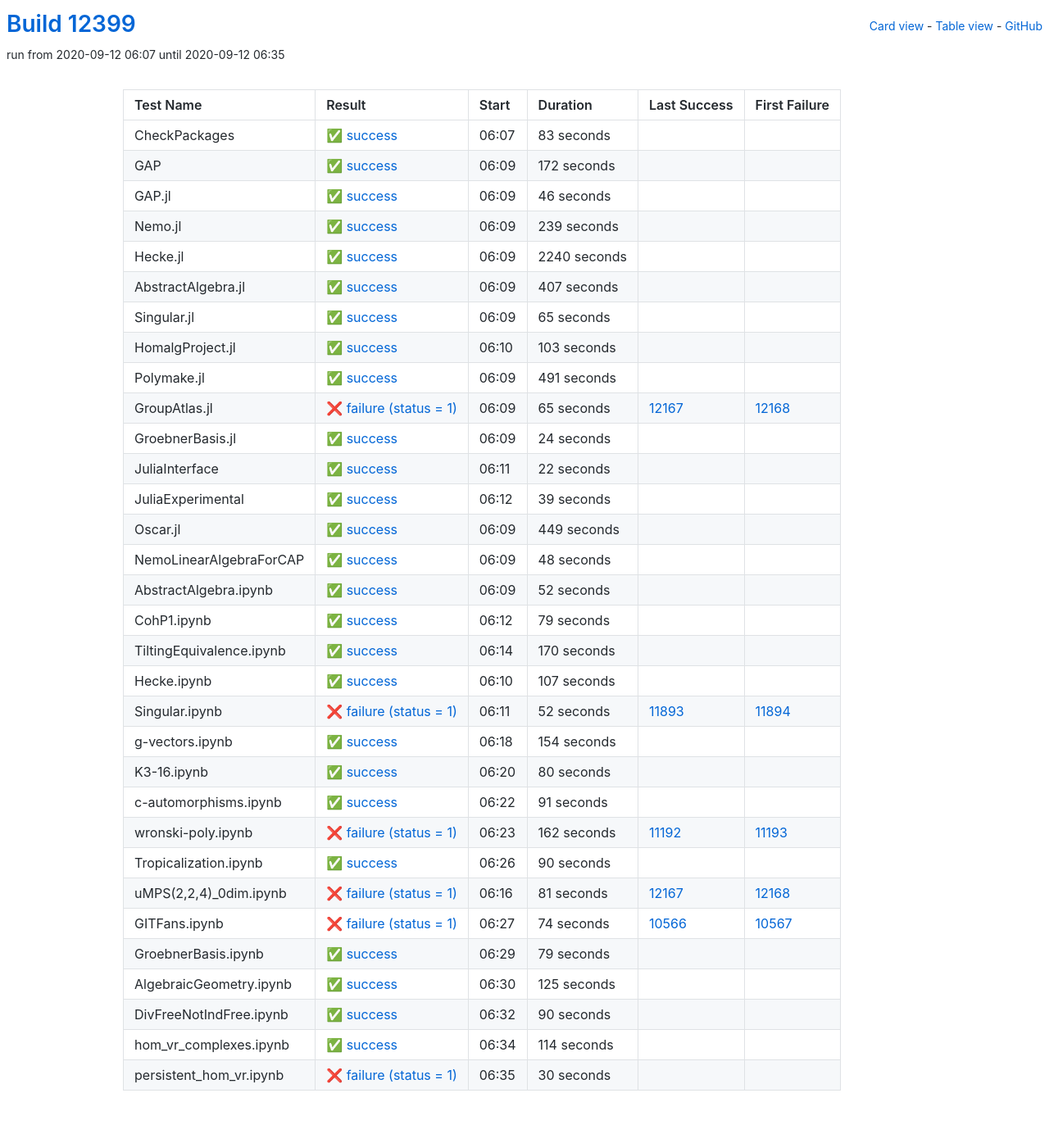
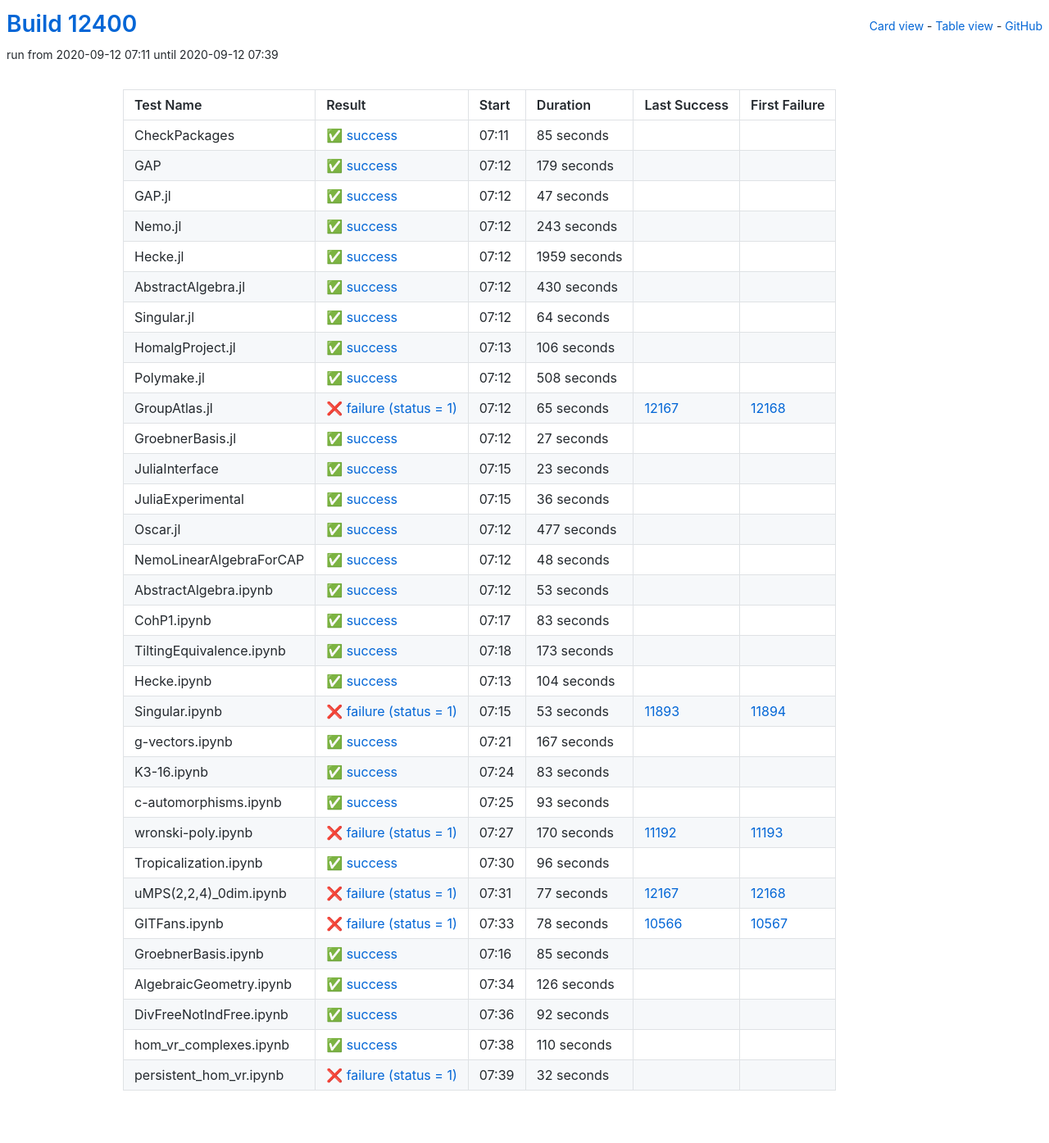
Before and after one commit to oscar-system/oscar-ci-status, a Jekyll site: the page built from table.html, in a window 1280 px wide. Shown: the whole page at 82% size. Built offline with Jekyll 4.4.1, drawn with Linux system fonts in a browser that asks for light colours.

Commit message:
Build #12400

```diff
--- a/_data/ci.yml
+++ b/_data/ci.yml
@@ -1,6 +1,6 @@
 ---
-build: 12399
-build_url: https://oscarci.mathematik.uni-kl.de/job/oscar/12399/
+build: 12400
+build_url: https://oscarci.mathematik.uni-kl.de/job/oscar/12400/
 job: oscar
 organization: oscar-system
 repo: oscar-ci-status
@@ -8,116 +8,116 @@ repourl: https://github.com/oscar-system/oscar-ci-status
 tests:
 - name: CheckPackages
   id: checkpackages
-  log: https://oscarci.mathematik.uni-kl.de/job/oscar/12399/artifact/logs/build-12399/CheckPackages.log
-  start: 2020-09-12 06:07
+  log: https://oscarci.mathematik.uni-kl.de/job/oscar/12400/artifact/logs/build-12400/CheckPackages.log
+  start: 2020-09-12 07:11
   success: true
   exitcode: 0
   status: success
-  duration: 83
+  duration: 85
   last_success: false
   last_success_url:
   first_failure: false
   first_failure_url:
 - name: GAP
   id: gap
-  log: https://oscarci.mathematik.uni-kl.de/job/oscar/12399/artifact/logs/build-12399/GAP.log
-  start: 2020-09-12 06:09
+  log: https://oscarci.mathematik.uni-kl.de/job/oscar/12400/artifact/logs/build-12400/GAP.log
+  start: 2020-09-12 07:12
   success: true
   exitcode: 0
   status: success
-  duration: 172
+  duration: 179
   last_success: false
   last_success_url:
   first_failure: false
   first_failure_url:
 - name: GAP.jl
   id: gap-jl
-  log: https://oscarci.mathematik.uni-kl.de/job/oscar/12399/artifact/logs/build-12399/GAP.jl.log
-  start: 2020-09-12 06:09
+  log: https://oscarci.mathematik.uni-kl.de/job/oscar/12400/artifact/logs/build-12400/GAP.jl.log
+  start: 2020-09-12 07:12
   success: true
   exitcode: 0
   status: success
-  duration: 46
+  duration: 47
   last_success: false
   last_success_url:
   first_failure: false
   first_failure_url:
 - name: Nemo.jl
   id: nemo-jl
-  log: https://oscarci.mathematik.uni-kl.de/job/oscar/12399/artifact/logs/build-12399/Nemo.jl.log
-  start: 2020-09-12 06:09
+  log: https://oscarci.mathematik.uni-kl.de/job/oscar/12400/artifact/logs/build-12400/Nemo.jl.log
+  start: 2020-09-12 07:12
   success: true
   exitcode: 0
   status: success
-  duration: 239
+  duration: 243
   last_success: false
   last_success_url:
   first_failure: false
   first_failure_url:
 - name: Hecke.jl
   id: hecke-jl
-  log: https://oscarci.mathematik.uni-kl.de/job/oscar/12399/artifact/logs/build-12399/Hecke.jl.log
-  start: 2020-09-12 06:09
+  log: https://oscarci.mathematik.uni-kl.de/job/oscar/12400/artifact/logs/build-12400/Hecke.jl.log
+  start: 2020-09-12 07:12
   success: true
   exitcode: 0
   status: success
-  duration: 2240
+  duration: 1959
   last_success: false
   last_success_url:
   first_failure: false
   first_failure_url:
 - name: AbstractAlgebra.jl
   id: abstractalgebra-jl
-  log: https://oscarci.mathematik.uni-kl.de/job/oscar/12399/artifact/logs/build-12399/AbstractAlgebra.jl.log
-  start: 2020-09-12 06:09
+  log: https://oscarci.mathematik.uni-kl.de/job/oscar/12400/artifact/logs/build-12400/AbstractAlgebra.jl.log
+  start: 2020-09-12 07:12
   success: true
   exitcode: 0
   status: success
-  duration: 407
+  duration: 430
   last_success: false
   last_success_url:
   first_failure: false
   first_failure_url:
 - name: Singular.jl
   id: singular-jl
-  log: https://oscarci.mathematik.uni-kl.de/job/oscar/12399/artifact/logs/build-12399/Singular.jl.log
-  start: 2020-09-12 06:09
+  log: https://oscarci.mathematik.uni-kl.de/job/oscar/12400/artifact/logs/build-12400/Singular.jl.log
+  start: 2020-09-12 07:12
   success: true
   exitcode: 0
   status: success
-  duration: 65
+  duration: 64
   last_success: false
   last_success_url:
   first_failure: false
   first_failure_url:
 - name: HomalgProject.jl
   id: homalgproject-jl
-  log: https://oscarci.mathematik.uni-kl.de/job/oscar/12399/artifact/logs/build-12399/HomalgProject.jl.log
-  start: 2020-09-12 06:10
+  log: https://oscarci.mathematik.uni-kl.de/job/oscar/12400/artifact/logs/build-12400/HomalgProject.jl.log
+  start: 2020-09-12 07:13
   success: true
   exitcode: 0
   status: success
-  duration: 103
+  duration: 106
   last_success: false
   last_success_url:
   first_failure: false
   first_failure_url:
 - name: Polymake.jl
   id: polymake-jl
-  log: https://oscarci.mathematik.uni-kl.de/job/oscar/12399/artifact/logs/build-12399/Polymake.jl.log
-  start: 2020-09-12 06:09
+  log: https://oscarci.mathematik.uni-kl.de/job/oscar/12400/artifact/logs/build-12400/Polymake.jl.log
+  start: 2020-09-12 07:12
   success: true
   exitcode: 0
   status: success
-  duration: 491
+  duration: 508
   last_success: false
   last_success_url:
   first_failure: false
   first_failure_url:
 - name: GroupAtlas.jl
   id: groupatlas-jl
-  log: https://oscarci.mathematik.uni-kl.de/job/oscar/12399/artifact/logs/build-12399/GroupAtlas.jl.log
-  start: 2020-09-12 06:09
+  log: https://oscarci.mathematik.uni-kl.de/job/oscar/12400/artifact/logs/build-12400/GroupAtlas.jl.log
+  start: 2020-09-12 07:12
   success: false
   exitcode: 1
   status: failure
@@ -128,56 +128,56 @@ tests:
   first_failure_url: https://oscarci.mathematik.uni-kl.de/job/oscar/12168/
 - name: GroebnerBasis.jl
   id: groebnerbasis-jl
-  log: https://oscarci.mathematik.uni-kl.de/job/oscar/12399/artifact/logs/build-12399/GroebnerBasis.jl.log
-  start: 2020-09-12 06:09
+  log: https://oscarci.mathematik.uni-kl.de/job/oscar/12400/artifact/logs/build-12400/GroebnerBasis.jl.log
+  start: 2020-09-12 07:12
   success: true
   exitcode: 0
   status: success
-  duration: 24
+  duration: 27
   last_success: false
   last_success_url:
   first_failure: false
   first_failure_url:
 - name: JuliaInterface
   id: juliainterface
-  log: https://oscarci.mathematik.uni-kl.de/job/oscar/12399/artifact/logs/build-12399/JuliaInterface.log
-  start: 2020-09-12 06:11
+  log: https://oscarci.mathematik.uni-kl.de/job/oscar/12400/artifact/logs/build-12400/JuliaInterface.log
+  start: 2020-09-12 07:15
   success: true
   exitcode: 0
   status: success
-  duration: 22
+  duration: 23
   last_success: false
   last_success_url:
   first_failure: false
   first_failure_url:
 - name: JuliaExperimental
   id: juliaexperimental
-  log: https://oscarci.mathematik.uni-kl.de/job/oscar/12399/artifact/logs/build-12399/JuliaExperimental.log
-  start: 2020-09-12 06:12
+  log: https://oscarci.mathematik.uni-kl.de/job/oscar/12400/artifact/logs/build-12400/JuliaExperimental.log
+  start: 2020-09-12 07:15
   success: true
   exitcode: 0
   status: success
-  duration: 39
+  duration: 36
   last_success: false
   last_success_url:
   first_failure: false
   first_failure_url:
 - name: Oscar.jl
   id: oscar-jl
-  log: https://oscarci.mathematik.uni-kl.de/job/oscar/12399/artifact/logs/build-12399/Oscar.jl.log
-  start: 2020-09-12 06:09
+  log: https://oscarci.mathematik.uni-kl.de/job/oscar/12400/artifact/logs/build-12400/Oscar.jl.log
+  start: 2020-09-12 07:12
   success: true
   exitcode: 0
   status: success
-  duration: 449
+  duration: 477
   last_success: false
   last_success_url:
   first_failure: false
   first_failure_url:
 - name: NemoLinearAlgebraForCAP
   id: nemolinearalgebraforcap
-  log: https://oscarci.mathematik.uni-kl.de/job/oscar/12399/artifact/logs/build-12399/NemoLinearAlgebraForCAP.log
-  start: 2020-09-12 06:09
+  log: https://oscarci.mathematik.uni-kl.de/job/oscar/12400/artifact/logs/build-12400/NemoLinearAlgebraForCAP.log
+  start: 2020-09-12 07:12
   success: true
   exitcode: 0
   status: success
@@ -188,204 +188,204 @@ tests:
   first_failure_url:
 - name: AbstractAlgebra.ipynb
   id: abstractalgebra-ipynb
-  log: https://oscarci.mathematik.uni-kl.de/job/oscar/12399/artifact/logs/build-12399/AbstractAlgebra.ipynb.log
-  start: 2020-09-12 06:09
+  log: https://oscarci.mathematik.uni-kl.de/job/oscar/12400/artifact/logs/build-12400/AbstractAlgebra.ipynb.log
+  start: 2020-09-12 07:12
   success: true
   exitcode: 0
   status: success
-  duration: 52
+  duration: 53
   last_success: false
   last_success_url:
   first_failure: false
   first_failure_url:
 - name: CohP1.ipynb
   id: cohp1-ipynb
-  log: https://oscarci.mathematik.uni-kl.de/job/oscar/12399/artifact/logs/build-12399/CohP1.ipynb.log
-  start: 2020-09-12 06:12
+  log: https://oscarci.mathematik.uni-kl.de/job/oscar/12400/artifact/logs/build-12400/CohP1.ipynb.log
+  start: 2020-09-12 07:17
   success: true
   exitcode: 0
   status: success
-  duration: 79
+  duration: 83
   last_success: false
   last_success_url:
   first_failure: false
   first_failure_url:
 - name: TiltingEquivalence.ipynb
   id: tiltingequivalence-ipynb
-  log: https://oscarci.mathematik.uni-kl.de/job/oscar/12399/artifact/logs/build-12399/TiltingEquivalence.ipynb.log
-  start: 2020-09-12 06:14
+  log: https://oscarci.mathematik.uni-kl.de/job/oscar/12400/artifact/logs/build-12400/TiltingEquivalence.ipynb.log
+  start: 2020-09-12 07:18
   success: true
   exitcode: 0
   status: success
-  duration: 170
+  duration: 173
   last_success: false
   last_success_url:
   first_failure: false
   first_failure_url:
 - name: Hecke.ipynb
   id: hecke-ipynb
-  log: https://oscarci.mathematik.uni-kl.de/job/oscar/12399/artifact/logs/build-12399/Hecke.ipynb.log
-  start: 2020-09-12 06:10
+  log: https://oscarci.mathematik.uni-kl.de/job/oscar/12400/artifact/logs/build-12400/Hecke.ipynb.log
+  start: 2020-09-12 07:13
   success: true
   exitcode: 0
   status: success
-  duration: 107
+  duration: 104
   last_success: false
   last_success_url:
   first_failure: false
   first_failure_url:
 - name: Singular.ipynb
   id: singular-ipynb
-  log: https://oscarci.mathematik.uni-kl.de/job/oscar/12399/artifact/logs/build-12399/Singular.ipynb.log
-  start: 2020-09-12 06:11
+  log: https://oscarci.mathematik.uni-kl.de/job/oscar/12400/artifact/logs/build-12400/Singular.ipynb.log
+  start: 2020-09-12 07:15
   success: false
   exitcode: 1
   status: failure
-  duration: 52
+  duration: 53
   last_success: 11893
   last_success_url: https://oscarci.mathematik.uni-kl.de/job/oscar/11893/
   first_failure: 11894
   first_failure_url: https://oscarci.mathematik.uni-kl.de/job/oscar/11894/
 - name: g-vectors.ipynb
   id: g-vectors-ipynb
-  log: https://oscarci.mathematik.uni-kl.de/job/oscar/12399/artifact/logs/build-12399/g-vectors.ipynb.log
-  start: 2020-09-12 06:18
+  log: https://oscarci.mathematik.uni-kl.de/job/oscar/12400/artifact/logs/build-12400/g-vectors.ipynb.log
+  start: 2020-09-12 07:21
   success: true
   exitcode: 0
   status: success
-  duration: 154
+  duration: 167
   last_success: false
   last_success_url:
   first_failure: false
   first_failure_url:
 - name: K3-16.ipynb
   id: k3-16-ipynb
-  log: https://oscarci.mathematik.uni-kl.de/job/oscar/12399/artifact/logs/build-12399/K3-16.ipynb.log
-  start: 2020-09-12 06:20
+  log: https://oscarci.mathematik.uni-kl.de/job/oscar/12400/artifact/logs/build-12400/K3-16.ipynb.log
+  start: 2020-09-12 07:24
   success: true
   exitcode: 0
   status: success
-  duration: 80
+  duration: 83
   last_success: false
   last_success_url:
   first_failure: false
   first_failure_url:
 - name: c-automorphisms.ipynb
   id: c-automorphisms-ipynb
-  log: https://oscarci.mathematik.uni-kl.de/job/oscar/12399/artifact/logs/build-12399/c-automorphisms.ipynb.log
-  start: 2020-09-12 06:22
+  log: https://oscarci.mathematik.uni-kl.de/job/oscar/12400/artifact/logs/build-12400/c-automorphisms.ipynb.log
+  start: 2020-09-12 07:25
   success: true
   exitcode: 0
   status: success
-  duration: 91
+  duration: 93
   last_success: false
   last_success_url:
   first_failure: false
   first_failure_url:
 - name: wronski-poly.ipynb
   id: wronski-poly-ipynb
-  log: https://oscarci.mathematik.uni-kl.de/job/oscar/12399/artifact/logs/build-12399/wronski-poly.ipynb.log
-  start: 2020-09-12 06:23
+  log: https://oscarci.mathematik.uni-kl.de/job/oscar/12400/artifact/logs/build-12400/wronski-poly.ipynb.log
+  start: 2020-09-12 07:27
   success: false
   exitcode: 1
   status: failure
-  duration: 162
+  duration: 170
   last_success: 11192
   last_success_url: https://oscarci.mathematik.uni-kl.de/job/oscar/11192/
   first_failure: 11193
   first_failure_url: https://oscarci.mathematik.uni-kl.de/job/oscar/11193/
 - name: Tropicalization.ipynb
   id: tropicalization-ipynb
-  log: https://oscarci.mathematik.uni-kl.de/job/oscar/12399/artifact/logs/build-12399/Tropicalization.ipynb.log
-  start: 2020-09-12 06:26
+  log: https://oscarci.mathematik.uni-kl.de/job/oscar/12400/artifact/logs/build-12400/Tropicalization.ipynb.log
+  start: 2020-09-12 07:30
   success: true
   exitcode: 0
   status: success
-  duration: 90
+  duration: 96
   last_success: false
   last_success_url:
   first_failure: false
   first_failure_url:
 - name: uMPS(2,2,4)_0dim.ipynb
   id: umps-2-2-4-0dim-ipynb
-  log: https://oscarci.mathematik.uni-kl.de/job/oscar/12399/artifact/logs/build-12399/uMPS-2-2-4-_0dim.ipynb.log
-  start: 2020-09-12 06:16
+  log: https://oscarci.mathematik.uni-kl.de/job/oscar/12400/artifact/logs/build-12400/uMPS-2-2-4-_0dim.ipynb.log
+  start: 2020-09-12 07:31
   success: false
   exitcode: 1
   status: failure
-  duration: 81
+  duration: 77
   last_success: 12167
   last_success_url: https://oscarci.mathematik.uni-kl.de/job/oscar/12167/
   first_failure: 12168
   first_failure_url: https://oscarci.mathematik.uni-kl.de/job/oscar/12168/
 - name: GITFans.ipynb
   id: gitfans-ipynb
-  log: https://oscarci.mathematik.uni-kl.de/job/oscar/12399/artifact/logs/build-12399/GITFans.ipynb.log
-  start: 2020-09-12 06:27
+  log: https://oscarci.mathematik.uni-kl.de/job/oscar/12400/artifact/logs/build-12400/GITFans.ipynb.log
+  start: 2020-09-12 07:33
   success: false
   exitcode: 1
   status: failure
-  duration: 74
+  duration: 78
   last_success: 10566
   last_success_url: https://oscarci.mathematik.uni-kl.de/job/oscar/10566/
   first_failure: 10567
   first_failure_url: https://oscarci.mathematik.uni-kl.de/job/oscar/10567/
 - name: GroebnerBasis.ipynb
   id: groebnerbasis-ipynb
-  log: https://oscarci.mathematik.uni-kl.de/job/oscar/12399/artifact/logs/build-12399/GroebnerBasis.ipynb.log
-  start: 2020-09-12 06:29
+  log: https://oscarci.mathematik.uni-kl.de/job/oscar/12400/artifact/logs/build-12400/GroebnerBasis.ipynb.log
+  start: 2020-09-12 07:16
   success: true
   exitcode: 0
   status: success
-  duration: 79
+  duration: 85
   last_success: false
   last_success_url:
   first_failure: false
   first_failure_url:
 - name: AlgebraicGeometry.ipynb
   id: algebraicgeometry-ipynb
-  log: https://oscarci.mathematik.uni-kl.de/job/oscar/12399/artifact/logs/build-12399/AlgebraicGeometry.ipynb.log
-  start: 2020-09-12 06:30
+  log: https://oscarci.mathematik.uni-kl.de/job/oscar/12400/artifact/logs/build-12400/AlgebraicGeometry.ipynb.log
+  start: 2020-09-12 07:34
   success: true
   exitcode: 0
   status: success
-  duration: 125
+  duration: 126
   last_success: false
   last_success_url:
   first_failure: false
   first_failure_url:
 - name: DivFreeNotIndFree.ipynb
   id: divfreenotindfree-ipynb
-  log: https://oscarci.mathematik.uni-kl.de/job/oscar/12399/artifact/logs/build-12399/DivFreeNotIndFree.ipynb.log
-  start: 2020-09-12 06:32
+  log: https://oscarci.mathematik.uni-kl.de/job/oscar/12400/artifact/logs/build-12400/DivFreeNotIndFree.ipynb.log
+  start: 2020-09-12 07:36
   success: true
   exitcode: 0
   status: success
-  duration: 90
+  duration: 92
   last_success: false
   last_success_url:
   first_failure: false
   first_failure_url:
 - name: hom_vr_complexes.ipynb
   id: hom-vr-complexes-ipynb
-  log: https://oscarci.mathematik.uni-kl.de/job/oscar/12399/artifact/logs/build-12399/hom_vr_complexes.ipynb.log
-  start: 2020-09-12 06:34
+  log: https://oscarci.mathematik.uni-kl.de/job/oscar/12400/artifact/logs/build-12400/hom_vr_complexes.ipynb.log
+  start: 2020-09-12 07:38
   success: true
   exitcode: 0
   status: success
-  duration: 114
+  duration: 110
   last_success: false
   last_success_url:
   first_failure: false
   first_failure_url:
 - name: persistent_hom_vr.ipynb
   id: persistent-hom-vr-ipynb
-  log: https://oscarci.mathematik.uni-kl.de/job/oscar/12399/artifact/logs/build-12399/persistent_hom_vr.ipynb.log
-  start: 2020-09-12 06:35
+  log: https://oscarci.mathematik.uni-kl.de/job/oscar/12400/artifact/logs/build-12400/persistent_hom_vr.ipynb.log
+  start: 2020-09-12 07:39
   success: false
   exitcode: 1
   status: failure
-  duration: 30
+  duration: 32
   last_success: false
   last_success_url:
   first_failure: false
```
Also changed, not shown: README.md.
